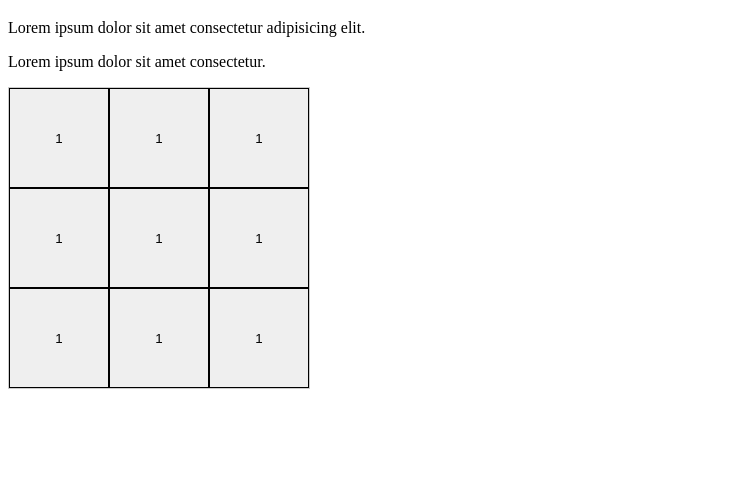
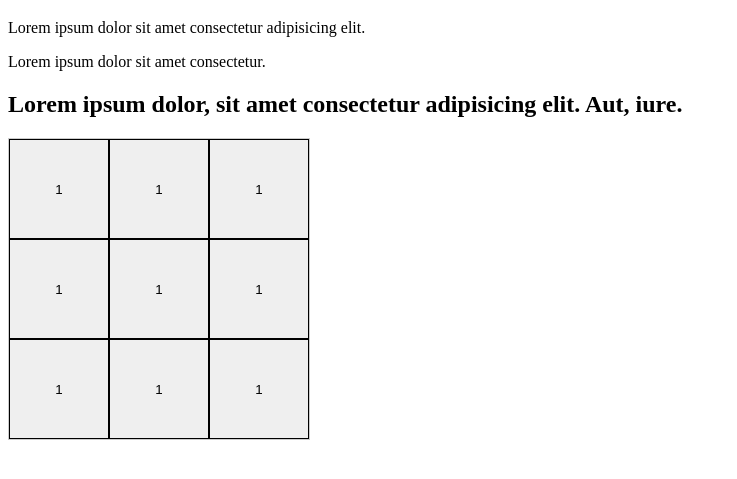
Before and after one commit to rezza66/Lat1, a plain HTML site: page index.html in a window 1280 px wide. Shown: the part 61-540 px from the top of the page, without its empty margins (0-737 px from the left). Drawn offline with Linux system fonts and the light colour scheme.

```diff
--- a/index.html
+++ b/index.html
@@ -14,6 +14,7 @@
     <h1>Game Sederhana</h1>
     <p>Lorem ipsum dolor sit amet consectetur adipisicing elit.</p>
     <p>Lorem ipsum dolor sit amet consectetur.</p>
+    <h2>Lorem ipsum dolor, sit amet consectetur adipisicing elit. Aut, iure.</h2>
     <div class="div" id="kotak">
         <div id="tombol" onclick="kliktombol(1)">
             <button id="btn1D" class="depan">1</button>
```
